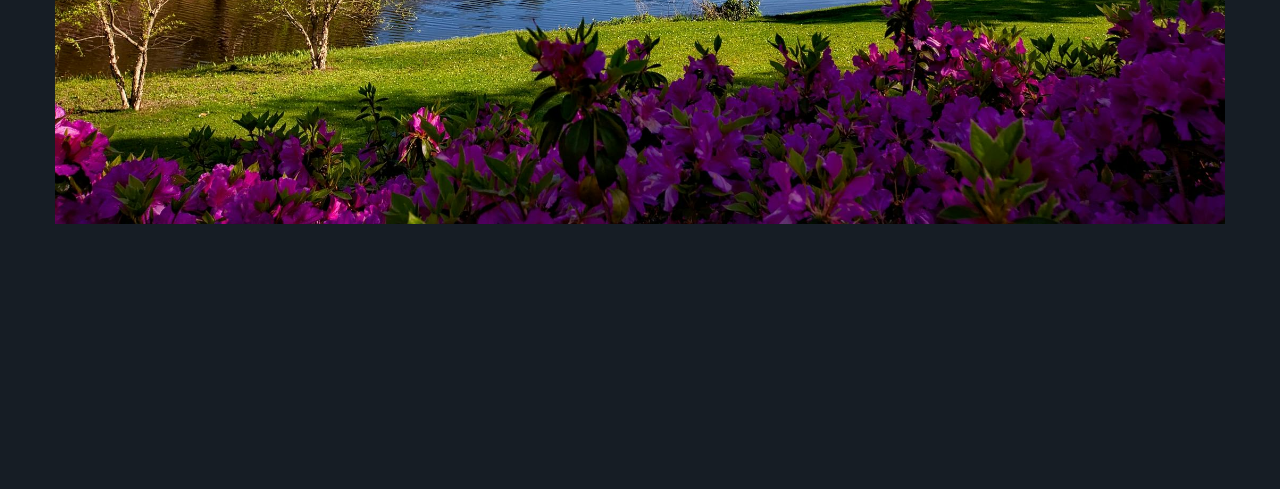
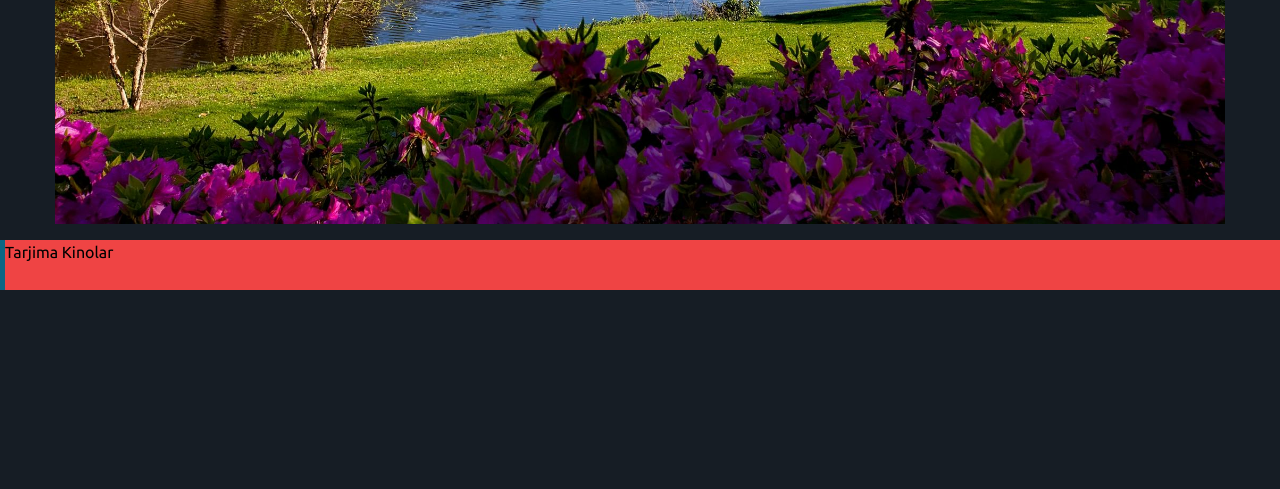
Before and after one commit to Eshukurullohdev/Uzmovi, a Django app: page / in a window 1280 px wide. Shown: the part 891-1380 px from the top of the page. Run offline with Django 5.2, Linux system fonts and the light colour scheme; data comes from the database, SQL or seed files in the repository; both versions use the stored data as it was after the commit; some libraries are stand-ins or nearby versions.

Commit message:
wealthy of codes

```diff
--- a/uzmovi/templates/home.html
+++ b/uzmovi/templates/home.html
@@ -25,10 +25,7 @@
     }
 
     .play {
-        /* From https://css.glass */
-        /* From https://css.glass */
         background: rgba(28, 171, 143, 0.6);
-
         box-shadow: 0 4px 30px rgba(0, 0, 0, 0.1);
         backdrop-filter: blur(0px);
         -webkit-backdrop-filter: blur(0px);
@@ -60,6 +57,13 @@
             </div>
         </a>
         {% endfor %}
+
+    </div>
+    <div class="mt-4 bg-red-500 w-full">
+        <div class="flex ">
+            <div class="w-[5px] h-[50px] bg-[#0C6684]"></div>
+            <h1>Tarjima Kinolar</h1>
+        </div>
     </div>
 
 </div>
@@ -71,9 +75,3 @@
     }, 3000);
 </script>
 {% endblock %}
-
-<!-- if else -->
-<!-- foor loop -->
-<!-- setInterval -->
-<!-- SetTimeout -->
-<!-- Clear Interval -->
```
Also changed, not shown: db.sqlite3, media/media/pexels-francesco-ungaro-2325447_1.jpg (added), media/media/pexels-pixabay-158063.jpg (added).
